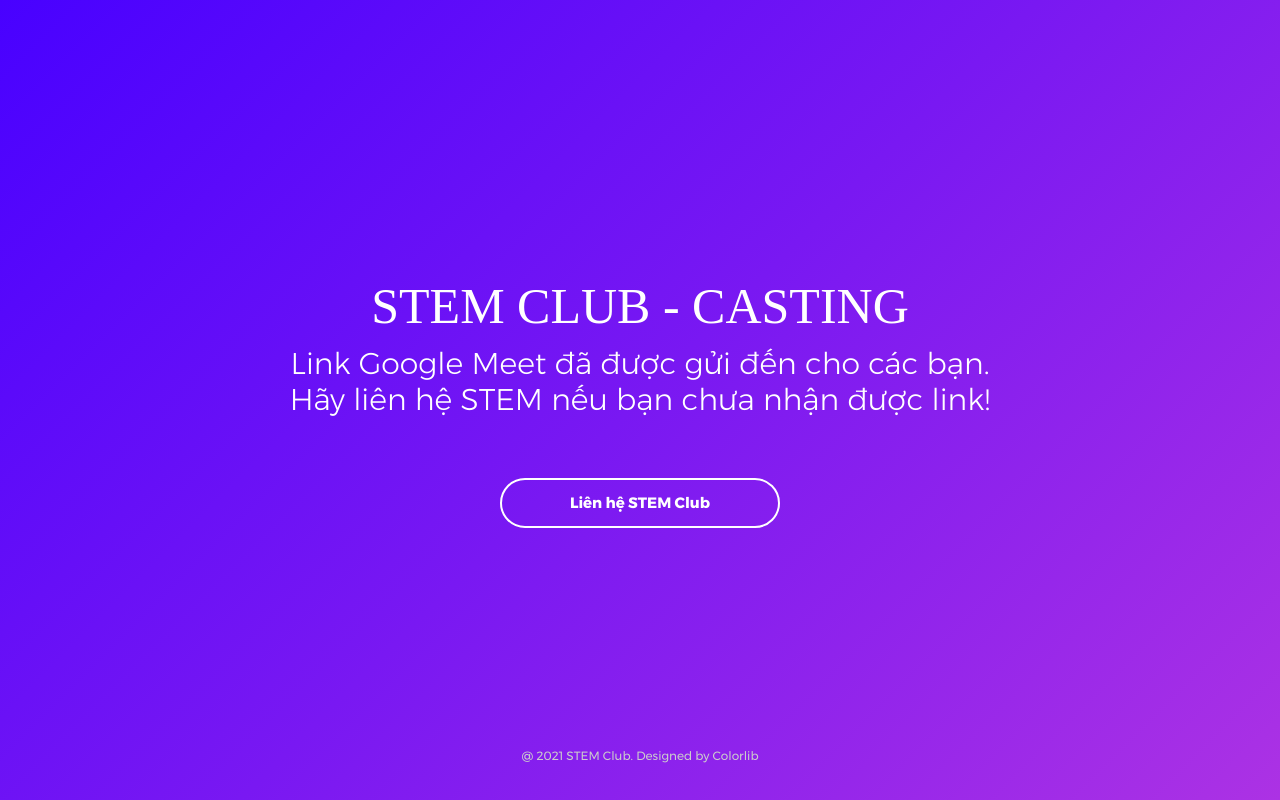
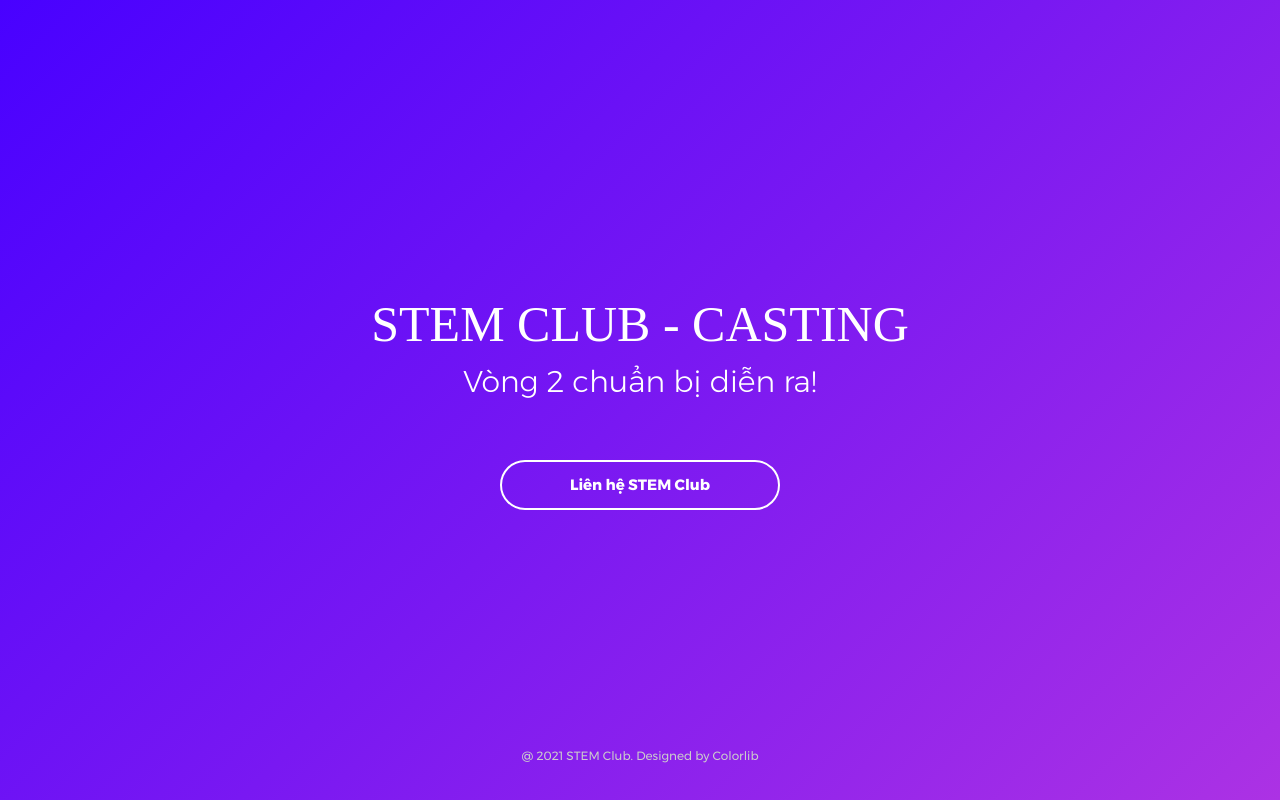
Before and after one commit to stemmdc/stemmdc.github.io, a plain HTML site: page index.html in a window 1280 px wide. Drawn offline with Linux system fonts and the light colour scheme; a web font is replaced by a local one.

Commit message:
Update index.html

```diff
--- a/index.html
+++ b/index.html
@@ -61,8 +61,7 @@
 				</div>
 			</div> -->
 			<p class="txt-center l1-txt2 p-b-60">
-				Link Google Meet đã được gửi đến cho các bạn.<br>
-				Hãy liên hệ STEM nếu bạn chưa nhận được link!
+				Vòng 2 chuẩn bị diễn ra!
 			</p>
 			<a href="https://stemmdc.github.io/f">
 				<button class="flex-c-m s1-txt2 size3 how-btn">
```
